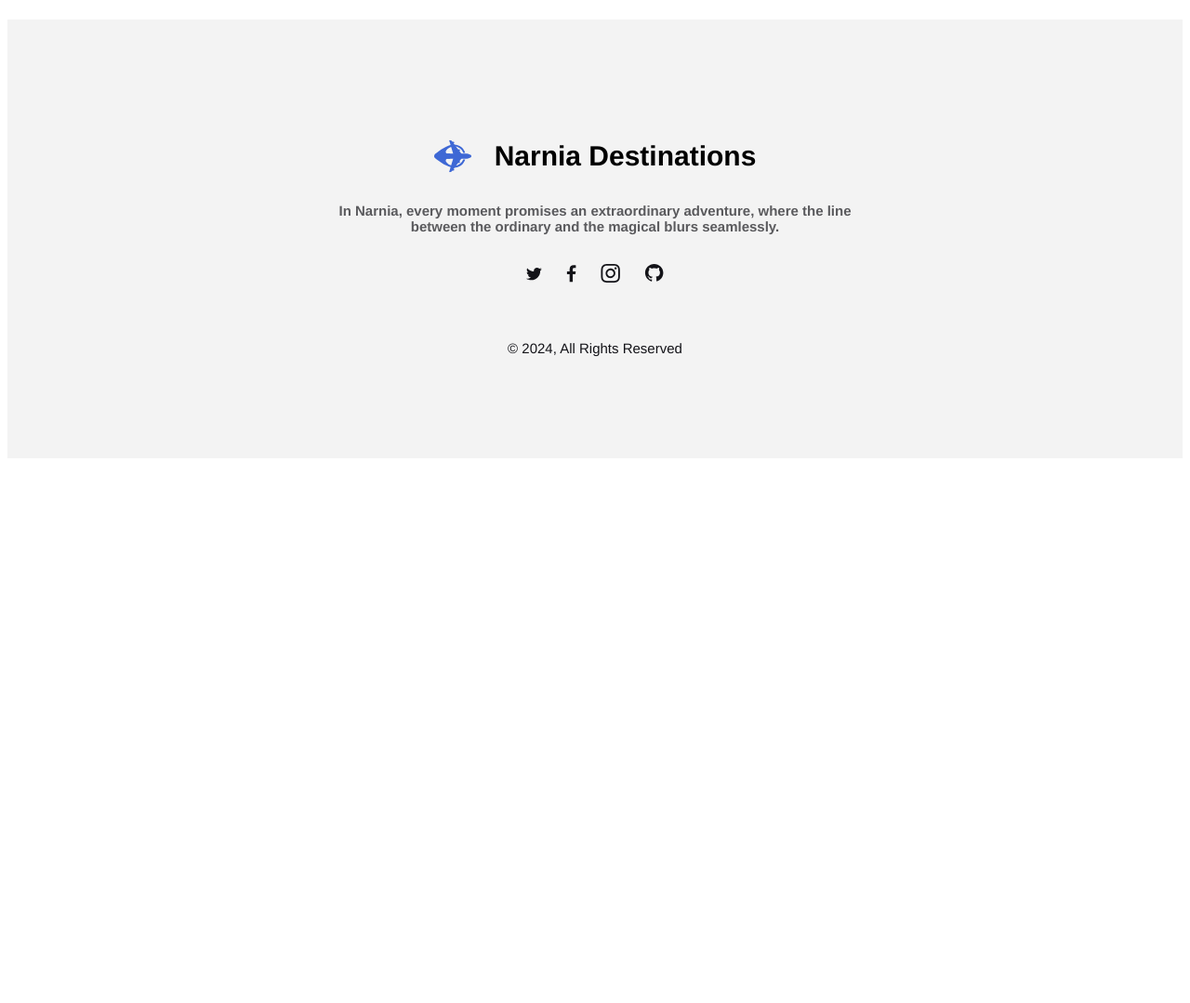
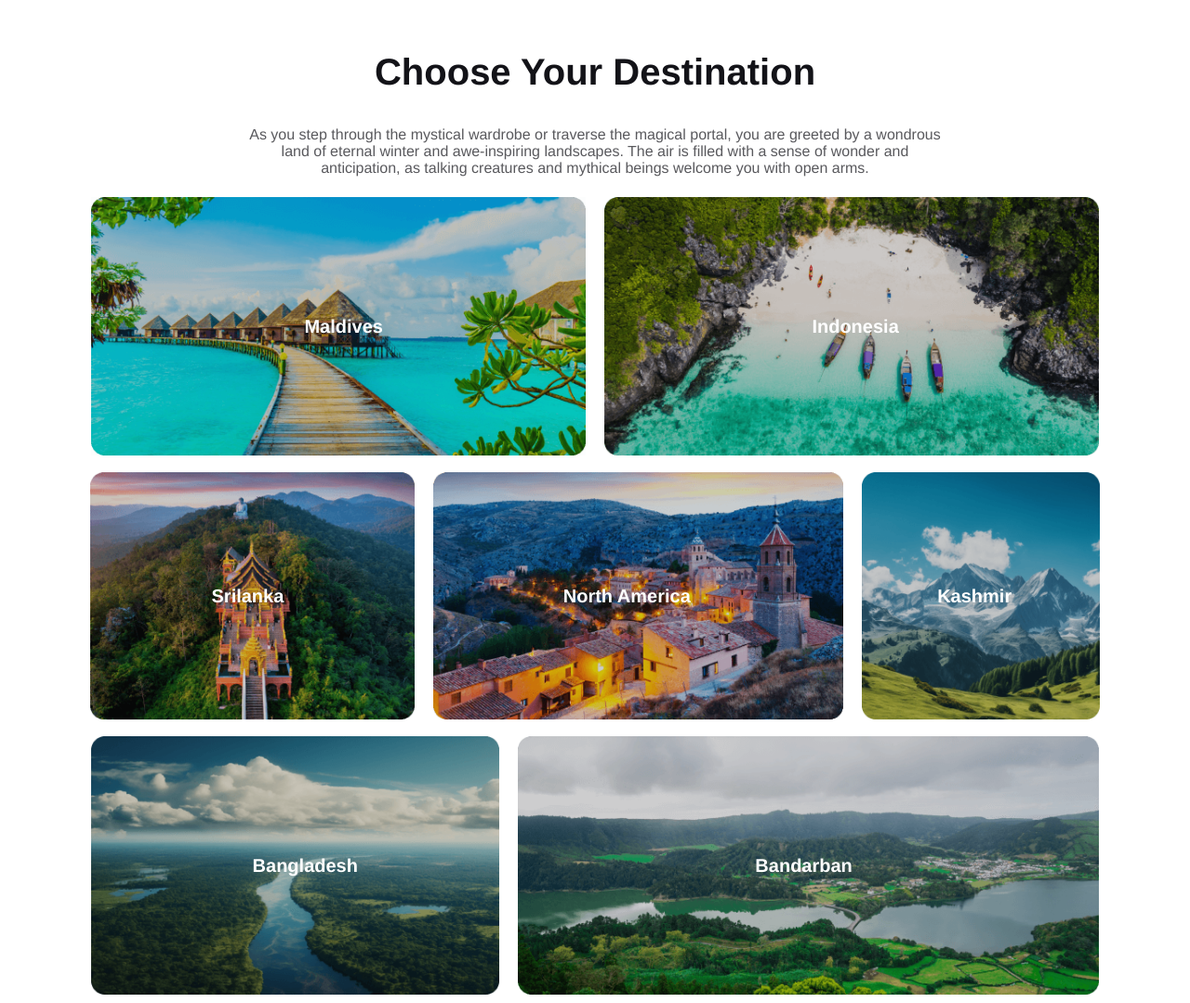
Before and after one commit to Mimimomo001/B9A2-NarniaDestinations, a plain HTML site: page index.html in a window 1280 px wide. Shown: the part 1304-2383 px from the top of the page at 93% size. Before the commit the page ends 1810 px from the top, so only its background shows below. Drawn offline with Linux system fonts and the light colour scheme.

Commit message:
Updated dest

```diff
--- a/index.html
+++ b/index.html
@@ -75,6 +75,38 @@
             </div>
         </section>
     </section>
+    <section class= "dest" style="text-align: center; padding: 0px 0px; margin-top: 70px;">
+        <h2 class="dest_title">Choose Your Destination</h2>
+    <div class="dest_div">
+        <p style="width: 60%; text-align: center;" class="dest_desc">As you step through the mystical wardrobe
+            or traverse the magical portal, you are greeted by a wondrous land of eternal winter and awe-inspiring landscapes.
+            The air is filled with a sense of wonder and anticipation,
+            as talking creatures and mythical beings welcome you with open arms. </p>
+    </div>
+
+    <div class="places_foto">
+        <img src="res/Rectangle 5.png">
+        <div class="Pic num1">Maldives</div>
+        <img src="res/Rectangle 8.png" >
+        <div class="Pic num2">Indonesia</div>
+    </div>
+
+    <div class="places_foto box-middle">
+        <img src="res/Rectangle 6.png" >
+        <div class="Pic num3">Srilanka</div>
+        <img src="res/Rectangle 7.png" >
+        <div class="Pic num4">North America</div>
+        <img src="res/Rectangle 9.png">
+        <div class="Pic num5">Kashmir</div>
+    </div>
+
+    <div class="places_foto">
+        <img src="res/Rectangle 11.png">
+        <div class="Pic num6">Bangladesh</div>
+        <img src="res/Rectangle 10.png">
+        <div class="Pic num7">Bandarban</div>
+    </div>
+    </section>
     <footer>
         <div class="title2">
             <img class="logo" src="res/logo.svg" alt="logo">
@@ -82,7 +114,7 @@
         </div>
         <div class="end">
             <h2 class="t4">In Narnia, every moment promises an extraordinary adventure, where the line between the ordinary and the magical blurs seamlessly.</h2>
-            <img class="sns" src="res/Social.svg" alt="">
+            <img class="sns" src="res/Social.svg">
         </div>
         <h2 class="rights">© 2024, All Rights Reserved</h2>
     </footer>
--- a/style.css
+++ b/style.css
@@ -2,18 +2,18 @@
     display: flex;
     justify-content: space-between;
     align-items: center;
-    padding: 0px 15px 0px 15px;
+    padding: 0px 25px 0px 25px;
     margin-bottom: 30px;
 }
     .nav_bar .title{
         display: flex;
         align-items: center;
-        font-family: "Mulish-Regular", Helvetica, Helvetica;
+        font-family: "Mulish-Regular", Helvetica;
         font-style: regular;
-        font-weight: 800;
+        font-weight: 750;
         gap: 16.63px;
         color: transparent;
-        font-size: 36px;
+        font-size: 32px;
         line-height: normal;
     }
       .nav_bar .t1{
@@ -71,7 +71,7 @@
         font-family: "Mulish-Regular", Helvetica;
         font-size: 45px;
         font-style: normal;
-        font-weight: 800;
+        font-weight: 700;
     }
 
     .welcome_box h3{
@@ -190,9 +190,85 @@
                 transition: 0.1s;
             }
             .img4{
-                width: 440px;
-                height: 450px;
+                width: 540px;
+                height: 550px;
                 flex-shrink: 0;
+                margin-left: 80px;
+            }
+        .dest .dest_title{
+            color: #131318;
+            font-family: "Mulish-Regular", Helvetica;
+            font-size: 40px;
+            font-style: normal;
+            font-weight: 700;
+            margin-bottom: 20px;
+        }
+        .dest .dest_desc{
+            color: rgba(19, 19, 24, 0.70);
+            font-family: "Mulish-Regular", Helvetica;
+            font-size: 16px;
+            font-style: normal;
+            font-weight: 400;
+        }
+            .places_foto{
+                display: flex;
+                justify-content: center;
+                align-items: center;
+                gap: 20px;
+                height: 290px;
+                text-align: center;
+                position: relative;
+            }
+            .places_foto img{
+               height: 96%;
+            }
+            .box-middle img{
+                height: 91.9%;
+            }
+            .Pic{
+                top: 50%;
+                left: 50%;
+                position: absolute;
+                text-align: center;
+                font-size: 20px;
+                font-weight: 700;
+                color: #FFF;
+
+            }
+            .num1{
+                transform: translate(-370%, -50%);
+                font-family: "Mulish-Regular", Helvetica;
+
+            }
+            .num2{
+                transform: translate(250%, -50%);
+                font-family: "Mulish-Regular", Helvetica;
+            }
+            .num3{
+                transform: translate(-530%, -50%);
+                font-family: "Mulish-Regular", Helvetica;
+            }
+            .num4{
+                transform: translate(-25%, -50%);
+                font-family: "Mulish-Regular", Helvetica;
+            }
+            .num5{
+                transform: translate(460%, -50%);
+                font-family: "Mulish-Regular", Helvetica;
+            }
+            .num6{
+                transform: translate(-325%, -50%);
+                font-family: "Mulish-Regular", Helvetica;
+            }
+            .num7{
+                transform: translate(165%, -50%);
+                font-family: "Mulish-Regular", Helvetica;
+            }
+            .dest_div{
+                display: flex;
+                justify-content: center;
+                align-items: center;
+                text-align: center;
             }
             footer{
                 background-color: rgba(19, 19, 24, 0.05);
```
